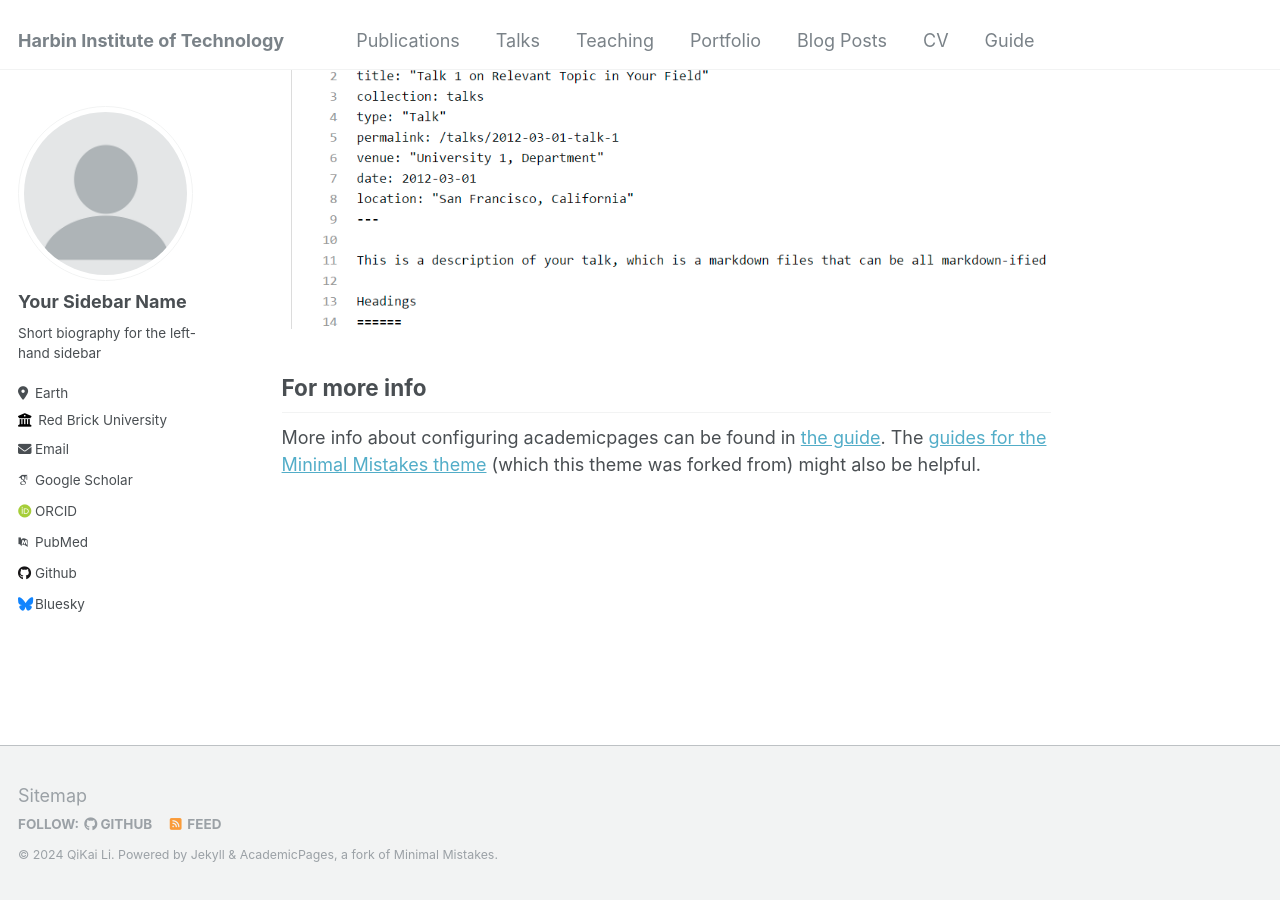
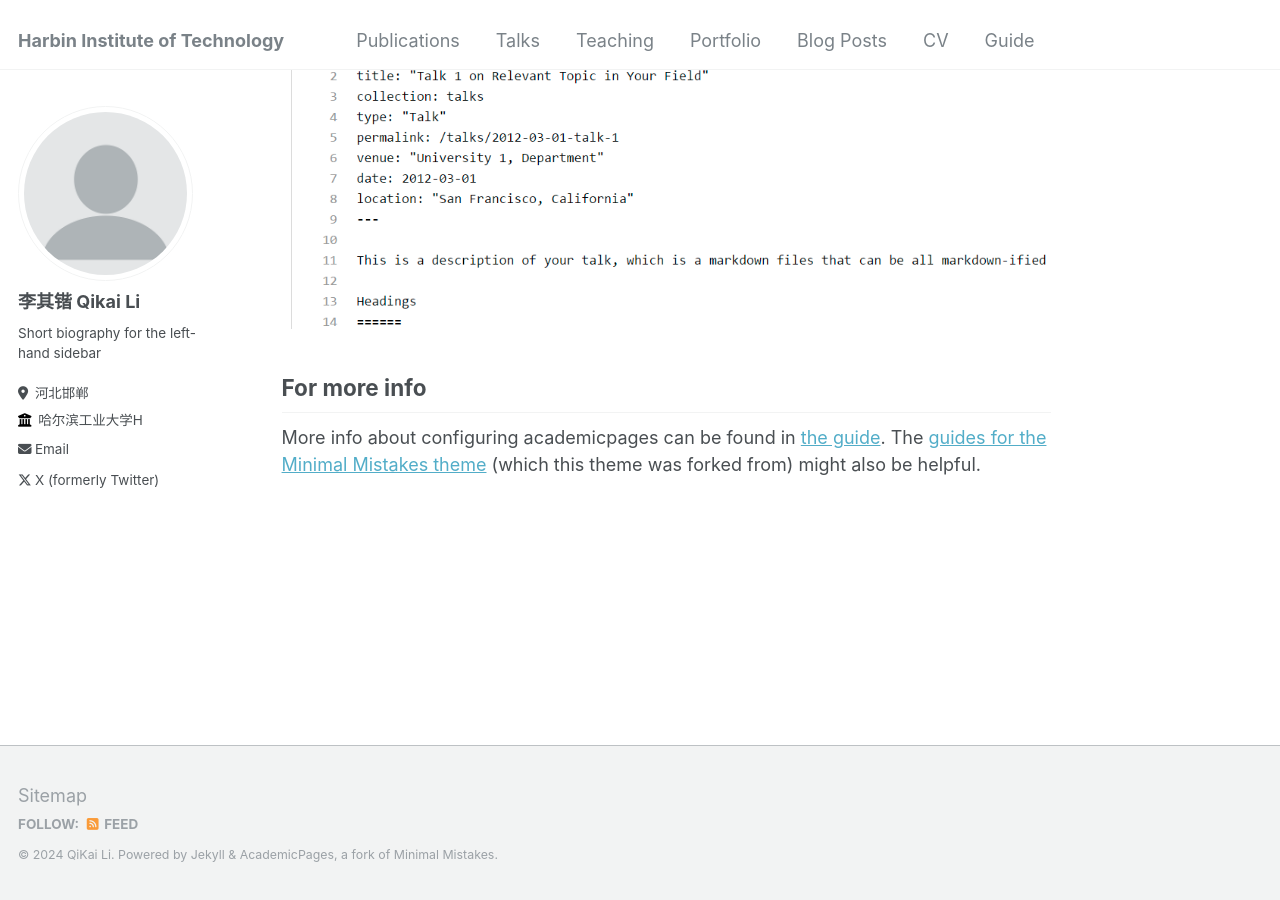
Before and after one commit to HITLqk/lqk, a Jekyll site: the page built from _pages/about.md, in a window 1280 px wide and 900 px high, scrolled down 2660 px. Built offline with Jekyll 4.4.1, drawn with Linux system fonts in a browser that asks for light colours; some web fonts are replaced.

Commit message:
Update _config.yml

```diff
--- a/_config.yml
+++ b/_config.yml
@@ -8,7 +8,8 @@
 
 # Basic Site Settings
 locale                   : "en-US"
-title                    : "Harbin Institute of Technology                                                                  "
+theme                    : minima
+title                    : "Harbin Institute of Technology"
 title_separator          : "-"
 name                     : "QiKai Li"
 description              : "Academicpage of 小李同学"
@@ -22,32 +23,32 @@ repository               : "academicpages/academicpages.github.io"
 author:
   # Biographic information
   avatar           : "profile.png"
-  name             : "Your Sidebar Name"
+  name             : "李其锴 Qikai Li"
   pronouns         : # example: "she/her"
   bio              : "Short biography for the left-hand sidebar"
-  location         : "Earth"
-  employer         : "Red Brick University"
+  location         : "河北邯郸"
+  employer         : "哈尔滨工业大学H"
   uri              : # URL
-  email            : "none@example.org"
+  email            : "liqikai66@163.com"
 
   # Academic websites
   arxiv            : # URL - Update with the correct link to your profile
-  googlescholar    : "https://scholar.google.com/citations?user=PS_CX0AAAAAJ"
+  googlescholar    : #"https://scholar.google.com/citations?user=PS_CX0AAAAAJ"
   impactstory      : # URL
-  orcid            : "http://orcid.org/yourorcidurl"
-  pubmed           : "https://www.ncbi.nlm.nih.gov/pubmed/?term=john+snow"
+  orcid            : #"http://orcid.org/yourorcidurl"
+  pubmed           : #"https://www.ncbi.nlm.nih.gov/pubmed/?term=john+snow"
   researchgate     : # URL
 
   # Repositories and software development
   bitbucket        : # Username - Update with your username on the site
   codepen          : # Username
   dribbble         : # Username
-  github           : "academicpages"
+  github           : #"academicpages"
   kaggle           : # Username
   stackoverflow    : # User number or user number and name (i.e., use "1" or "1/jeff-atwood")
 
   # Social media
-  bluesky          : "bsky.app" # Replace this with you Bluesky username
+  bluesky          : #"bsky.app" # Replace this with you Bluesky username
   facebook         : # Username
   flickr           : # Username
   foursquare       : # Username
@@ -64,7 +65,7 @@ author:
   steam            : # Username
   telegram         : # URL
   tumblr           : # Username
-  twitter          : # Username for X / Twitter
+  twitter          : 'liqikai66'# Username for X / Twitter
   vine             : # Username
   weibo            : # Username
   wikipedia        : # Username
```
